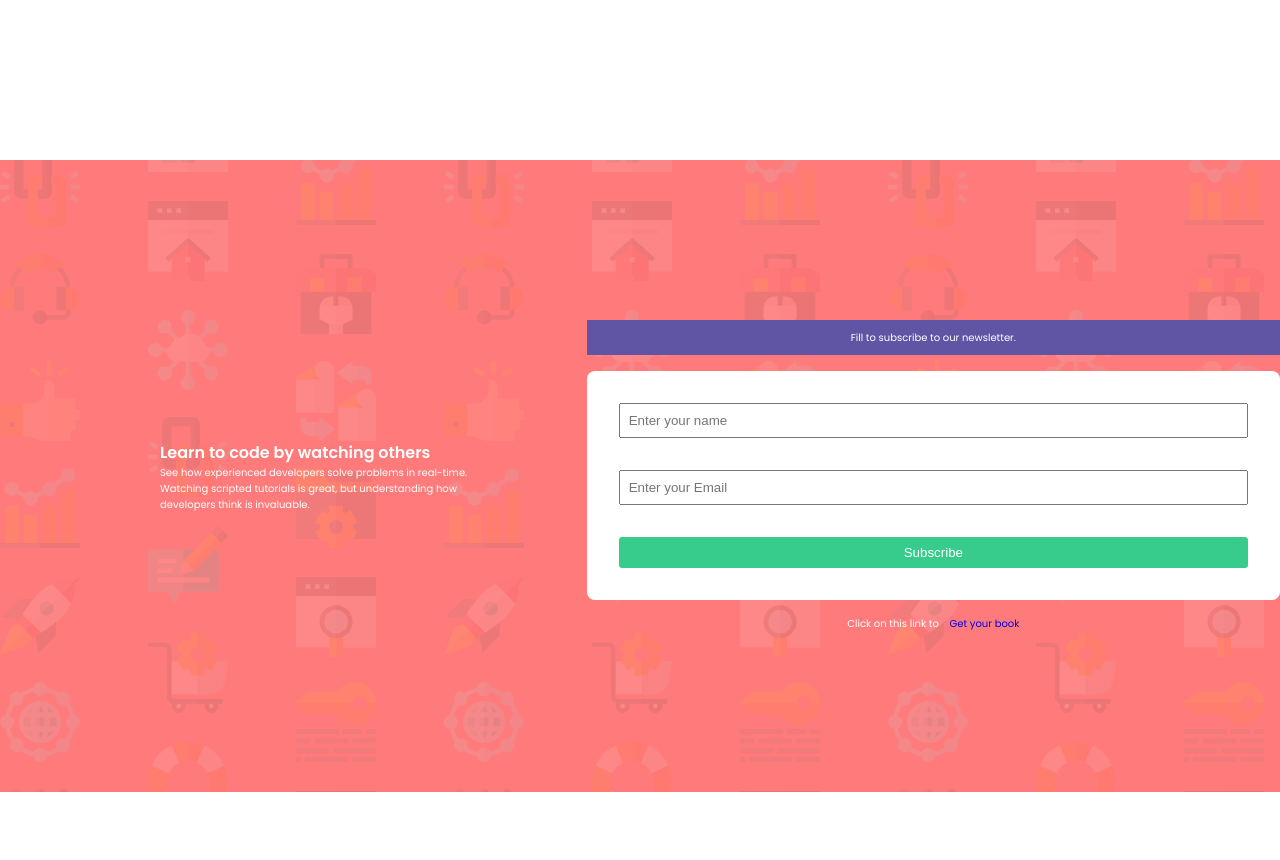
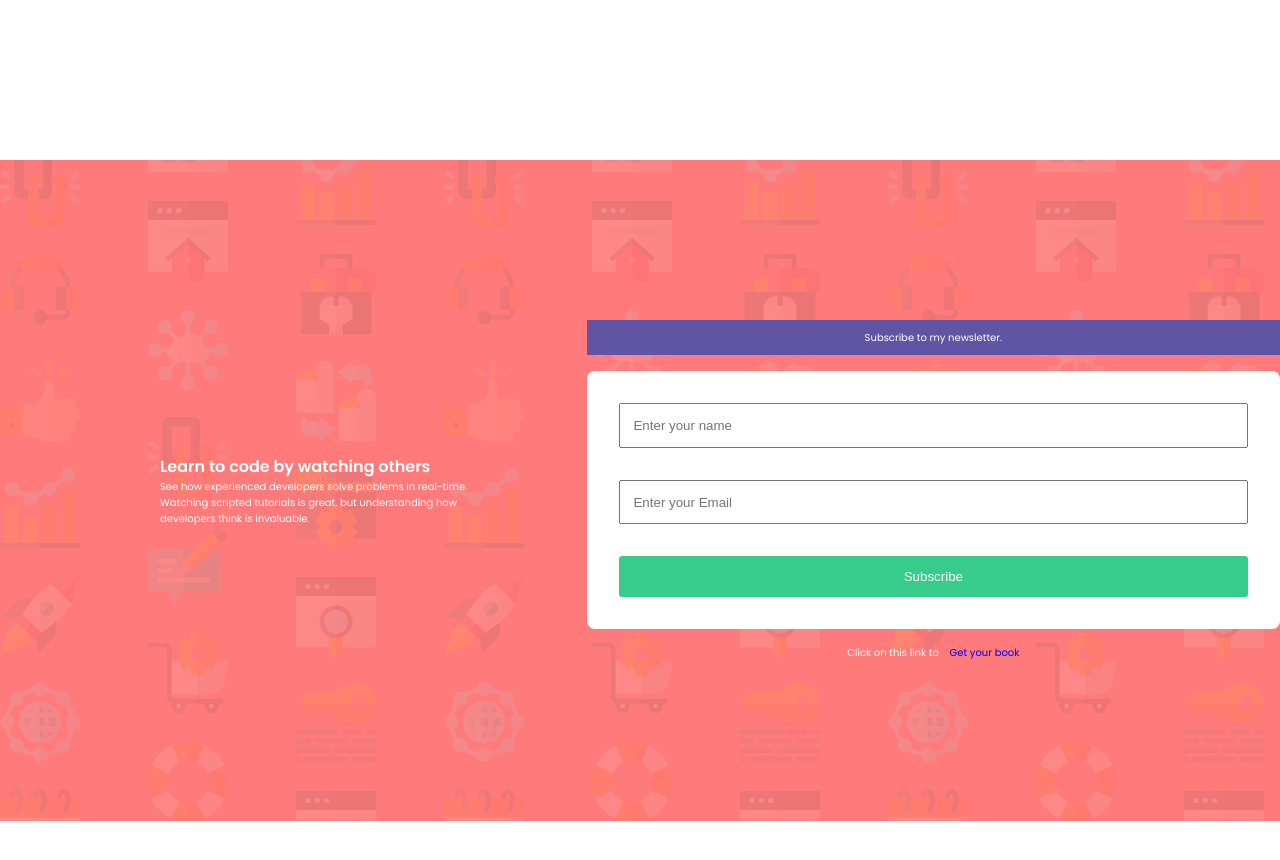
Before and after one commit to Geoladapo/subscription, a plain HTML site: page index.html in a window 1280 px wide. Shown: the top 860 px of the page. Drawn offline with Linux system fonts and the light colour scheme.

Commit message:
subscribe

```diff
--- a/index.html
+++ b/index.html
@@ -36,7 +36,7 @@
         </div>
 
         <div class="container__form">
-          <p>Fill to subscribe to our newsletter.</p>
+          <p>Subscribe to my newsletter.</p>
           <div>
             <form action="#">
               <div>
--- a/style.css
+++ b/style.css
@@ -64,12 +64,12 @@ body {
 
 .form__input {
   width: 100%;
-  padding: 0.5rem;
+  padding: 0.8rem;
 }
 
 .form__button {
   background: hsl(154, 59%, 51%);
-  padding: 0.5rem;
+  padding: 0.8rem;
   border-radius: 0.2rem;
   border: none;
   cursor: pointer;
```
